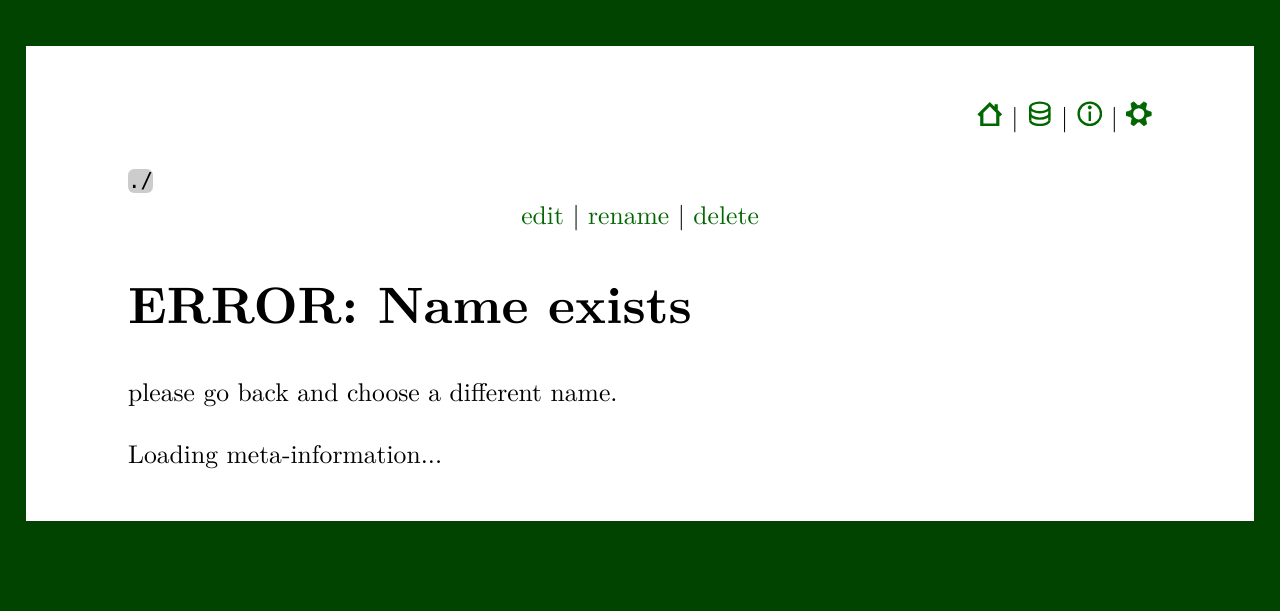
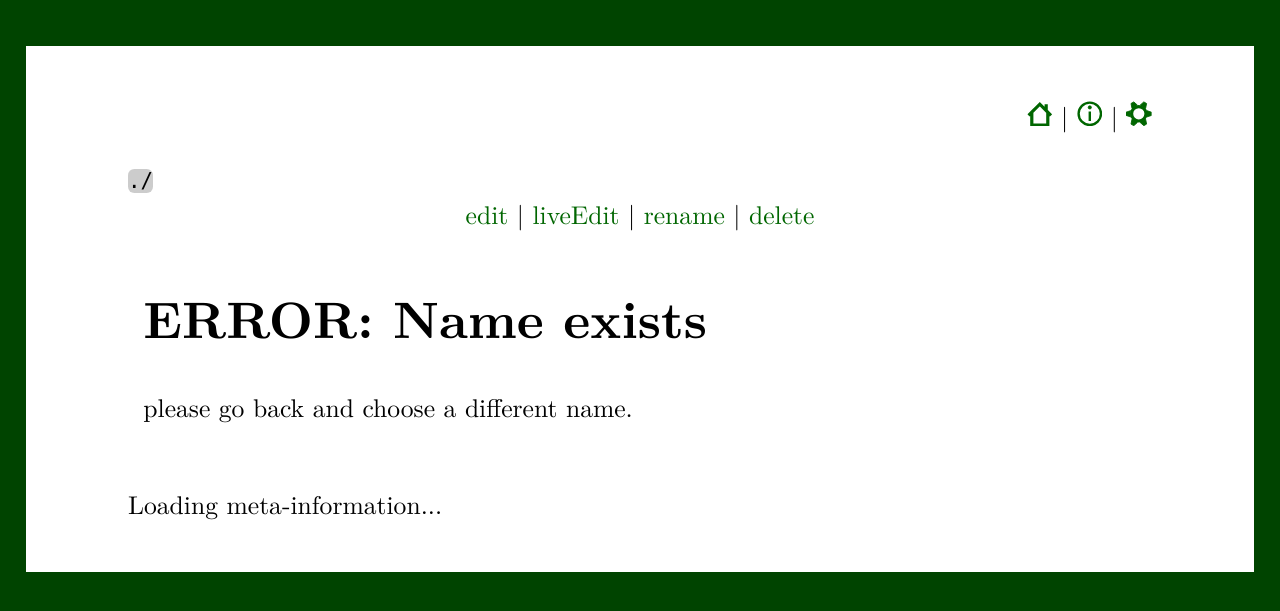
Before and after one commit to polarwinkel/PolarCloud, a Flask app: page /_exists in a window 1280 px wide. Shown: the top 611 px of the page. Run offline with Flask 2, Linux system fonts and the light colour scheme.

Commit message:
added liveEdit to mdtex-pages

```diff
--- a/templates/base.html
+++ b/templates/base.html
@@ -31,13 +31,6 @@
   <symbol id="home" viewBox="0 0 32 32">
     <polyline points="6,30 6,14 2,18 16,4 24,12 24,4 24,12 30,18 26,14 26,30 4,30" style="fill:none;stroke-width:4"/>
   </symbol>
-  <symbol id="data" viewBox="0 0 32 32">
-    <ellipse cx="16" cy="8" rx="12" ry="6" style="fill:none;stroke-width:3"/>
-    <path d="M 4 16 A 2 1 0 0 0 28 16" style="fill:none;stroke-width:3"/>
-    <path d="M 4 24 A 2 1 0 0 0 28 24" style="fill:none;stroke-width:3"/>
-    <polyline points="4,8 4,24" style="fill:none;stroke-width:3"/>
-    <polyline points="28,8 28,24" style="fill:none;stroke-width:3"/>
-  </symbol>
   <symbol id="info" viewBox="0 0 32 32">
     <circle cx="16" cy="16" r="14" style="stroke-width:3;fill:none"/>
     <polyline points="16,25 16,13" style="stroke-width:3;fill:none"/>
@@ -69,11 +62,6 @@
                     <use xlink:href="#home" />
                 </svg>
                 </a> |
-                <a href="{{ relroot }}_data">
-                <svg width="1em" height="1em" stroke="currentColor">
-                    <use xlink:href="#data" />
-                </svg>
-                </a> |
                 <a href="{{ relroot }}_mdTeXCheatsheet">
                 <svg width="1em" height="1em" stroke="currentColor" fill="currentColor">
                     <use xlink:href="#info" />
--- a/templates/mdTeXCheatsheet.html
+++ b/templates/mdTeXCheatsheet.html
@@ -3,7 +3,7 @@
 {% block content %}
 <h1>Cheatsheet <code>mdTeX</code></h1>
 <h2>Sandbox</h1>
-<textarea oninput="preview()" id="mdTeXCode"" rows="5" cols="72">
+<textarea oninput="preview()" id="mdTeXCode" rows="5" cols="72">
 </textarea><br />
 <button type="button" onclick="render()">Rendern</button>
 <h3>Rendering</h3>
--- a/templates/pageMdtex.html
+++ b/templates/pageMdtex.html
@@ -4,11 +4,26 @@
 <code id="path">{{ path }}</code>
 <nav id="pagenav">
     <a onclick="edit()">edit</a> |
+    <a onclick="liveEdit()" id="liveEditLink">liveEdit</a> |
     <a onclick="pa.input('Rename to:');">rename</a> |
     <a onclick="pa.boolean('! WARNING !<br />really delete?', 'delete');">delete</a>
 </nav>
-<div id="content">
+<style>
+div#container {
+    display: flex;
+    flex-direction: row-reverse;
+    flex-wrap:wrap;
+    align-items: stretch;
+    justify-content: space-evenly;
+    padding: 0.4rem;
+    margin: 0.2em;
+    border:0px solid black;
+}
+</style>
+<div id="container" style="width:100%">
+    <div id="content" style="width:100%">
 {{ content|safe }}
+    </div>
 </div>
 <div id="meta">
     <p>Loading meta-information...</p>
@@ -99,17 +114,53 @@
         m.innerHTML = out;
     }
 
-    const edit = async () => {
-        const response = await fetch(sourceUrl);
-        const source = await response.text();
-        content = '<div style="clear:both;"><textarea path="source" id="source" class="formdata" rows="20">\n';
-        content = content+source;
-        content = content+'</textarea></div>';
-        content = content+'<div style="clear:both;"><input type="submit" value="save" onclick="save()"></div>\n';
-        document.getElementById('content').innerHTML = content;
+    async function edit () {
+        var response = await fetch(sourceUrl);
+        var source = await response.text();
+        content = '<div id="content" style="width:100%">';
+        content += '<div style="clear:both;"><textarea path="source" id="source" class="formdata" rows="20">\n';
+        content += source;
+        content += '</textarea></div>';
+        content += '<div style="clear:both;"><input type="submit" value="save" onclick="save()"></div>\n';
+        content += '</div>';
+        document.getElementById('container').innerHTML = content;
+    }
+    async function mdtex2html(mdtex) {
+        var response = await fetch('{{ relroot }}_mdtex2html', {
+            method: 'POST', // *GET, POST, PUT, DELETE, etc.
+            headers: {
+                'Content-Type': 'application/mdtex'
+            },
+            body: mdtex
+        });
+        return response.text();
+    }
+    async function render() {
+        var mdtex = document.getElementById('source').value;
+        var html = await mdtex2html(mdtex);
+        document.getElementById('content').innerHTML = html;
+    }
+    async function liveEdit() {
+        var response = await fetch(sourceUrl);
+        var source = await response.text();
+        var cont = document.getElementById('content').innerHTML;
+        var mediaQuery = window.matchMedia('only screen and (max-width: 980px)');
+        if (mediaQuery.matches) {
+            var content = '<div id="content" style="width:100%">';
+        } else {
+            var content = '<div id="content" style="width:65%">';
+        }
+        content += cont;
+        content += '</div>';
+        content += '<textarea id="source" oninput="render()" style="width:33%;">'
+        content += source;
+        content += '</textarea>';
+        content += '<div style="clear:both;"><input type="submit" value="save" onclick="save()"></div>\n';
+        content += '</div>';
+        document.getElementById('container').innerHTML = content;
     }
     async function save() {
-        const response = await fetch(updateUrl, {
+        var response = await fetch(updateUrl, {
             method: 'PUT', // *GET, POST, PUT, DELETE, etc.
             mode: 'cors', // no-cors, *cors, same-origin
             cache: 'default', // *default, no-cache, reload, force-cache, only-if-cached
@@ -138,7 +189,7 @@
         pa.message('Ok, nothing happened!');
     }
     async function deletePage() {
-        const response = await fetch(deleteUrl, {
+        var response = await fetch(deleteUrl, {
             method: 'DELETE', // *GET, POST, PUT, DELETE, etc.
         });
         window.location.href = relroot;
@@ -147,7 +198,7 @@
         var desc = document.getElementById('description').value;
         var keyw = document.getElementById('keywords').value;
         var m = {'description':desc, 'keywords':keyw};
-        const response = await fetch(updateMetaUrl, {
+        var response = await fetch(updateMetaUrl, {
             method: 'PUT', // *GET, POST, PUT, DELETE, etc.
             mode: 'cors', // no-cors, *cors, same-origin
             cache: 'default', // *default, no-cache, reload, force-cache, only-if-cached
```
